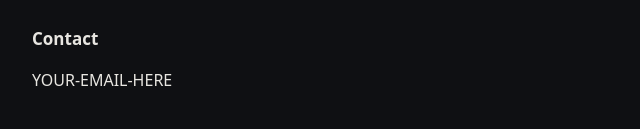
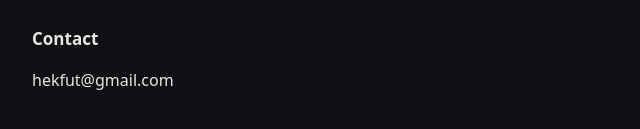
Before and after one commit to mitewww/vice-studio, a plain HTML site: page terms.html in a window 1280 px wide. Shown: the part 375-504 px from the top of the page, 248-888 px from the left. Drawn offline with Linux system fonts and the light colour scheme.

Commit message:
Update terms.html

```diff
--- a/terms.html
+++ b/terms.html
@@ -24,7 +24,7 @@
   <p>Vice Studio is not affiliated with or endorsed by TikTok.</p>
 
   <h2 style="font-size:17px;margin:28px 0 6px">Contact</h2>
-  <p>YOUR-EMAIL-HERE</p>
+  <p>hekfut@gmail.com</p>
 </main>
 </body>
 </html>
```
